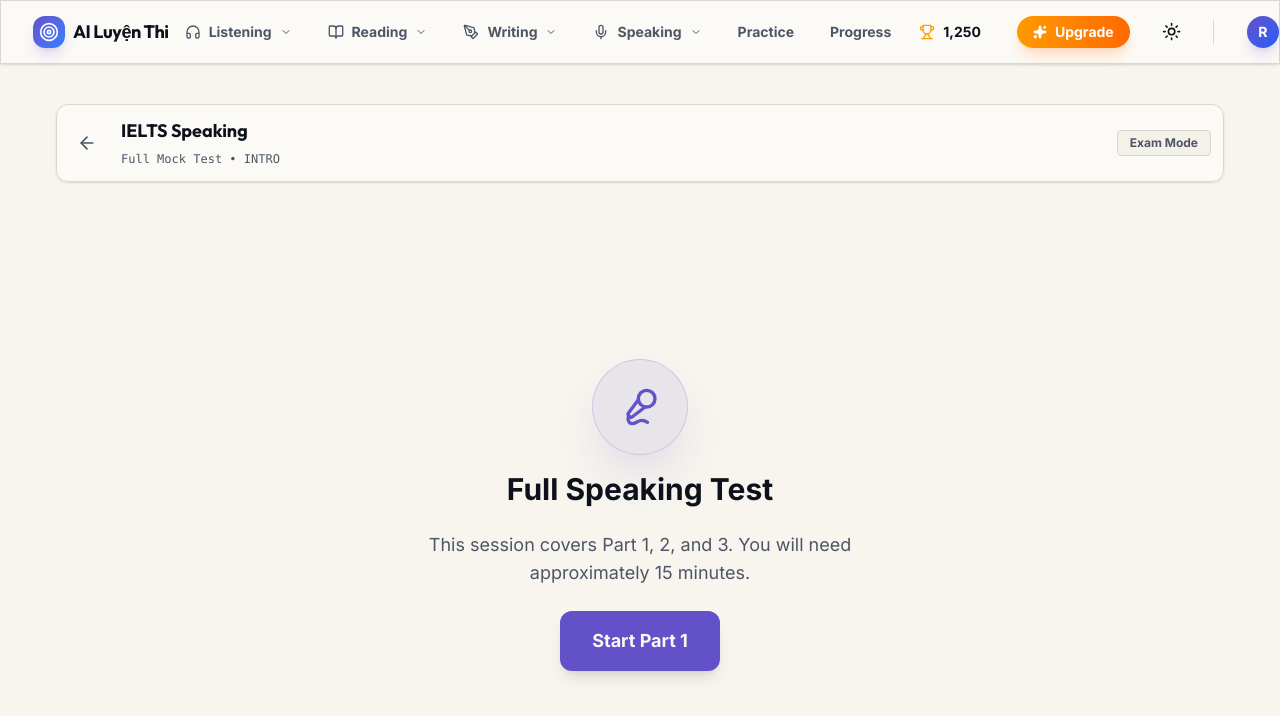
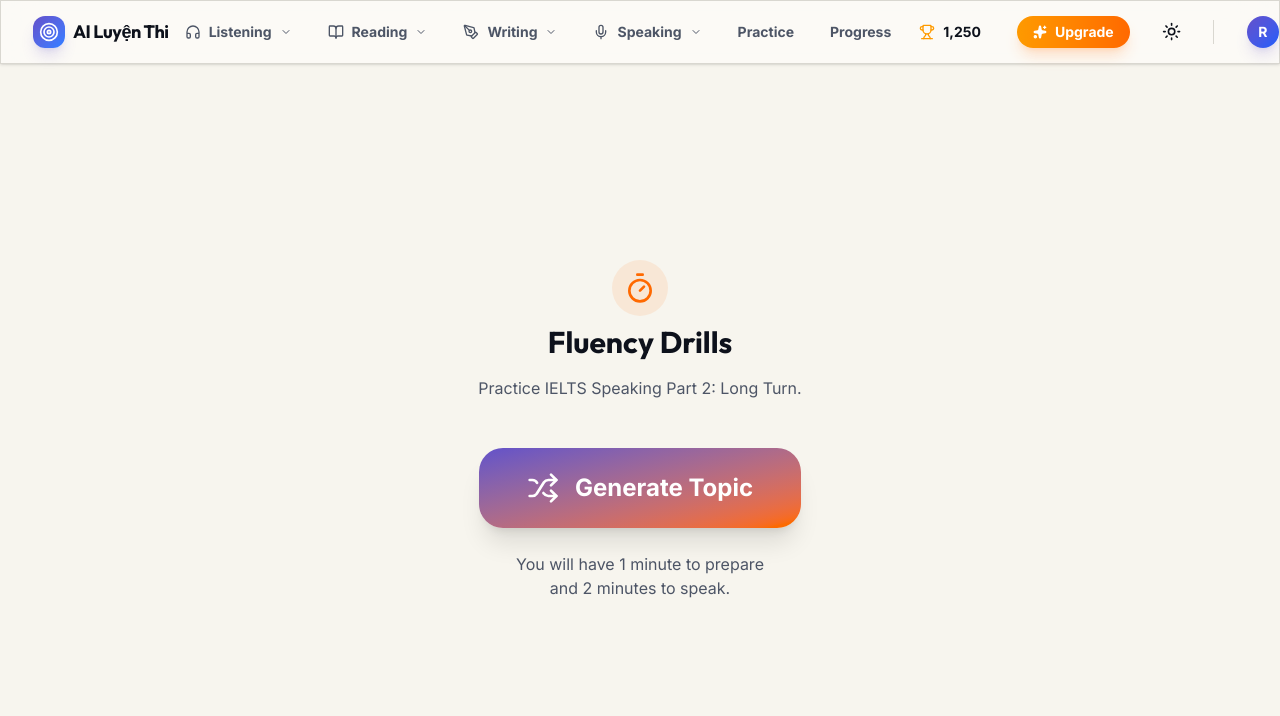
Before and after one commit to khanhnguyendev/ailuyenthi, a Next.js app: page /skills/speaking/fluency in a window 1280 px wide. Shown: the top 716 px of the page. Built offline with nearby package versions, Linux system fonts and the light colour scheme.

Commit message:
feat: implement speaking fluency drills page

```diff
--- /dev/null
+++ b/src/app/(dashboard)/skills/speaking/fluency/page.tsx
@@ -0,0 +1,129 @@
+"use client";
+
+import { Mic, Timer, Shuffle, Play, Square, RefreshCcw } from "lucide-react";
+import { useState, useEffect } from "react";
+import { motion } from "framer-motion";
+
+export default function SpeakingFluencyPage() {
+    const [topic, setTopic] = useState<string | null>(null);
+    const [phase, setPhase] = useState<'idle' | 'prep' | 'speaking' | 'review'>('idle');
+    const [timeLeft, setTimeLeft] = useState(0);
+
+    const topics = [
+        "Describe a time when you helped someone.",
+        "Talk about a book you recently read.",
+        "Describe a memorable holiday you had.",
+        "Talk about a skill you would like to learn."
+    ];
+
+    const generateTopic = () => {
+        const random = topics[Math.floor(Math.random() * topics.length)];
+        setTopic(random);
+        setPhase('prep');
+        setTimeLeft(60); // 1 minute prep
+    };
+
+    useEffect(() => {
+        let interval: NodeJS.Timeout;
+        if ((phase === 'prep' || phase === 'speaking') && timeLeft > 0) {
+            interval = setInterval(() => {
+                setTimeLeft((prev) => prev - 1);
+            }, 1000);
+        } else if (timeLeft === 0) {
+            if (phase === 'prep') {
+                setPhase('speaking');
+                setTimeLeft(120); // 2 mins speaking
+            } else if (phase === 'speaking') {
+                setPhase('review');
+            }
+        }
+        return () => clearInterval(interval);
+    }, [phase, timeLeft]);
+
+    const formatTime = (secs: number) => {
+        const mins = Math.floor(secs / 60);
+        const s = secs % 60;
+        return `${mins}:${s.toString().padStart(2, '0')}`;
+    };
+
+    return (
+        <div className="container mx-auto p-6 max-w-4xl min-h-[calc(100vh-100px)] flex flex-col items-center justify-center space-y-12">
+
+            <div className="text-center space-y-4">
+                <div className="inline-flex p-3 bg-orange-500/10 rounded-full mb-2">
+                    <Timer className="w-8 h-8 text-orange-500" />
+                </div>
+                <h1 className="text-3xl font-bold font-outfit text-foreground">Fluency Drills</h1>
+                <p className="text-muted-foreground">Practice IELTS Speaking Part 2: Long Turn.</p>
+            </div>
+
+            {phase === 'idle' && (
+                <motion.div initial={{ opacity: 0, scale: 0.9 }} animate={{ opacity: 1, scale: 1 }}>
+                    <button
+                        onClick={generateTopic}
+                        className="group relative px-12 py-6 rounded-3xl bg-gradient-to-br from-primary to-orange-500 text-white font-bold text-2xl shadow-xl hover:shadow-2xl hover:scale-105 transition-all"
+                    >
+                        <span className="flex items-center gap-4">
+                            <Shuffle className="w-8 h-8" />
+                            Generate Topic
+                        </span>
+                        <div className="absolute inset-0 bg-white/20 blur-xl opacity-0 group-hover:opacity-100 transition-opacity rounded-3xl" />
+                    </button>
+                    <p className="text-center mt-6 text-muted-foreground">
+                        You will have 1 minute to prepare <br /> and 2 minutes to speak.
+                    </p>
+                </motion.div>
+            )}
+
+            {phase !== 'idle' && topic && (
+                <div className="w-full max-w-2xl space-y-8">
+                    {/* Topic Card */}
+                    <div className="glass p-8 rounded-[2.5rem] border border-border text-center shadow-lg relative overflow-hidden">
+                        <div className={`absolute top-0 inset-x-0 h-2 transition-colors duration-500 ${phase === 'prep' ? 'bg-blue-500' : phase === 'speaking' ? 'bg-green-500' : 'bg-gray-500'}`} />
+
+                        <h2 className="text-sm font-bold uppercase tracking-widest text-muted-foreground mb-4">Topic Card</h2>
+                        <h3 className="text-3xl font-bold text-foreground leading-tight mb-8">"{topic}"</h3>
+
+                        <ul className="text-left max-w-sm mx-auto space-y-2 text-muted-foreground text-sm list-disc pl-5">
+                            <li>You should say what it was</li>
+                            <li>When it happened</li>
+                            <li>Who you were with</li>
+                            <li>And explain why it was significant to you</li>
+                        </ul>
+                    </div>
+
+                    {/* Timer & Controls */}
+                    <div className="flex flex-col items-center gap-6">
+                        <div className={`text-6xl font-black font-mono tabular-nums tracking-tight ${phase === 'prep' ? 'text-blue-500' :
+                                phase === 'speaking' ? 'text-green-500 animate-pulse' : 'text-gray-400'
+                            }`}>
+                            {formatTime(timeLeft)}
+                        </div>
+
+                        <div className="flex items-center gap-2 text-sm font-bold uppercase tracking-widest">
+                            {phase === 'prep' && <span className="text-blue-500 flex items-center gap-2"><div className="w-2 h-2 bg-blue-500 rounded-full animate-ping" /> Preparing</span>}
+                            {phase === 'speaking' && <span className="text-green-500 flex items-center gap-2"><div className="w-2 h-2 bg-green-500 rounded-full animate-ping" /> Recording</span>}
+                            {phase === 'review' && <span className="text-foreground">Time's Up</span>}
+                        </div>
+
+                        {phase === 'speaking' ? (
+                            <button onClick={() => setPhase('review')} className="w-16 h-16 rounded-full bg-red-500 hover:bg-red-600 flex items-center justify-center text-white shadow-lg transition-all hover:scale-110">
+                                <Square className="w-6 h-6 fill-current" />
+                            </button>
+                        ) : phase === 'review' ? (
+                            <button onClick={() => setPhase('idle')} className="px-8 py-3 rounded-full bg-secondary hover:bg-secondary/80 text-foreground font-bold flex items-center gap-2 transition-all">
+                                <RefreshCcw className="w-5 h-5" />
+                                New Topic
+                            </button>
+                        ) : (
+                            <button onClick={() => { setPhase('speaking'); setTimeLeft(120); }} className="px-8 py-3 rounded-full bg-green-500 hover:bg-green-600 text-white font-bold flex items-center gap-2 transition-all shadow-lg shadow-green-500/25">
+                                <Mic className="w-5 h-5" />
+                                Start Speaking Now
+                            </button>
+                        )}
+                    </div>
+                </div>
+            )}
+        </div>
+    );
+}
```
